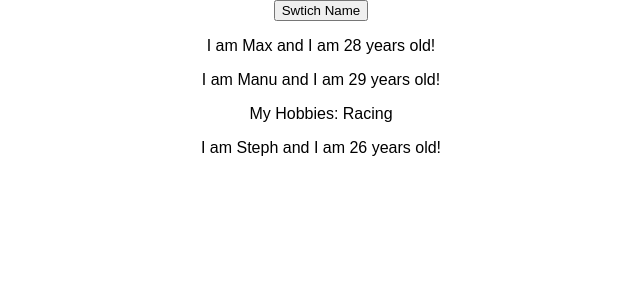
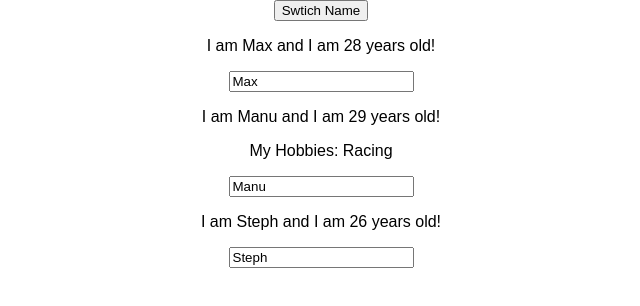
Before and after one commit to kokomyohein2/react-complete-guide, a React (Create React App) app: page / in a window 1280 px wide. Shown: the top 306 px of the page, without its empty margins (319-959 px from the left). Built offline with nearby package versions, Linux system fonts and the light colour scheme.

Commit message:
047 : Adding Two Way Binding

```diff
--- a/src/App.js
+++ b/src/App.js
@@ -11,12 +11,22 @@ class App extends Component {
     ]
   };
 
-  swtichNameHandler = (newName) => {
+  swtichNameHandler = newName => {
     this.setState({
       persons: [
         { name: newName, age: 28 },
         { name: "Manu", age: 29 },
-        { name: "Steph", age: 26  }
+        { name: "Steph", age: 26 }
+      ]
+    });
+  };
+
+  nameChangedHandler = event => {
+    this.setState({
+      persons: [
+        { name: "Max", age: 28 },
+        { name: event.target.value, age: 29 },
+        { name: "Steph", age: 26 }
       ]
     });
   };
@@ -24,7 +34,9 @@ class App extends Component {
   render() {
     return (
       <div className="App">
-        <button onClick={this.swtichNameHandler.bind(this,"Maximilium")}>Swtich Name</button>
+        <button onClick={this.swtichNameHandler.bind(this, "Maximilium")}>
+          Swtich Name
+        </button>
         <Person
           name={this.state.persons[0].name}
           age={this.state.persons[0].age}
@@ -32,7 +44,8 @@ class App extends Component {
         <Person
           name={this.state.persons[1].name}
           age={this.state.persons[1].age}
-          click={this.swtichNameHandler.bind(this,"Max!")}
+          click={this.swtichNameHandler.bind(this, "Max!")}
+          changed={this.nameChangedHandler}
         >
           My Hobbies: Racing
         </Person>
--- a/src/Person/Person.js
+++ b/src/Person/Person.js
@@ -7,6 +7,7 @@ const person = props => {
         I am {props.name} and I am {props.age} years old!
       </p>
       <p>{props.children}</p>
+      <input type="test" onChange={props.changed} value={props.name} />
     </div>
   );
 };
```
